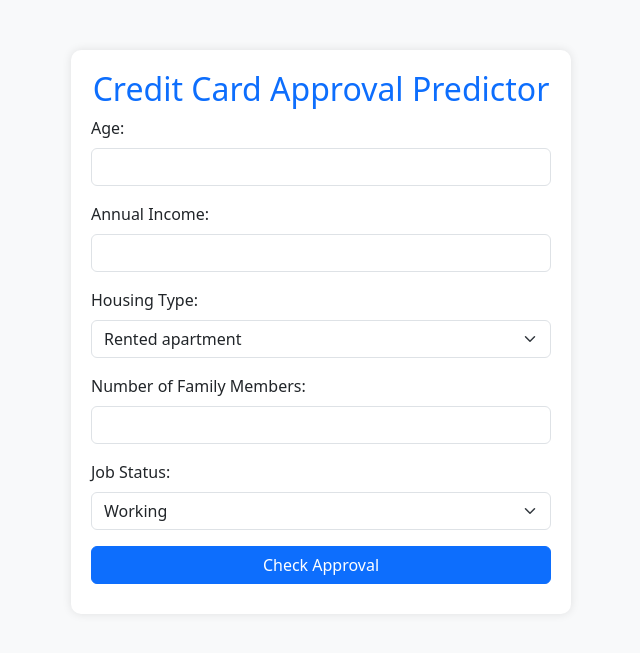
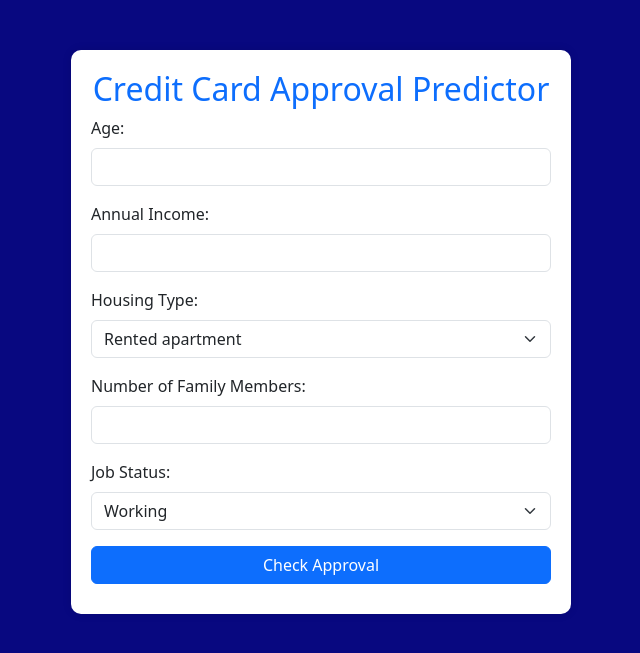
Before and after one commit to Jones772005/creditpredictrion, a Flask app: page / in a window 1280 px wide. Shown: the top 653 px of the page, without its empty margins (319-959 px from the left). Run offline with Flask 3, Linux system fonts and the light colour scheme; parts of the project's set-up code (start-up, migrations or seed data) failed here and were passed over.

Commit message:
change background color of the body in index.html

```diff
--- a/templates/index.html
+++ b/templates/index.html
@@ -10,7 +10,7 @@
 
     <style>
         body {
-            background-color: #f8f9fa;
+            background-color: #080880;
         }
         .container {
             max-width: 500px;
```
